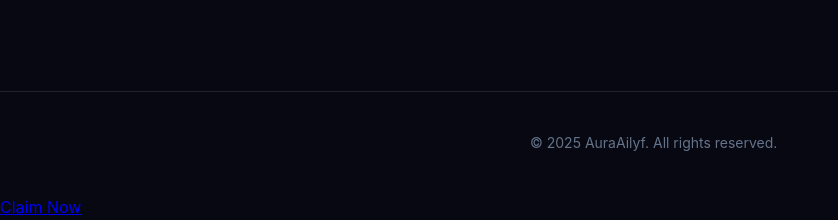
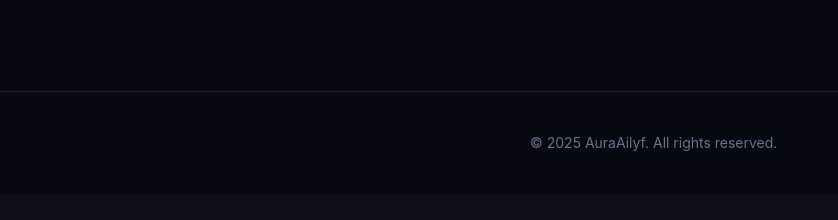
Before and after one commit to sandeep123-R/auraailyf, a Flask app: page / in a window 1280 px wide. Shown: the part 4502-4722 px from the top of the page, without its empty margins (0-838 px from the left). After the commit the page ends 4653 px from the top, so only its background shows below. Run offline with Flask 3, Linux system fonts and the light colour scheme.

Commit message:
Remove 'Claim Now' button from index.html
Removed the 'Claim Now' button and related div from the footer.

```diff
--- a/templates/index.html
+++ b/templates/index.html
@@ -282,9 +282,7 @@
           <p>&copy; 2025 AuraAilyf. All rights reserved.</p>
         </div>
       </div>
-              </div>
-        <a href="https://forms.gle/EPuX7gNa9rTnduHw8" target="_blank" class="popup-btn">Claim Now</a>
-    </div>
+
 
 
 
```
